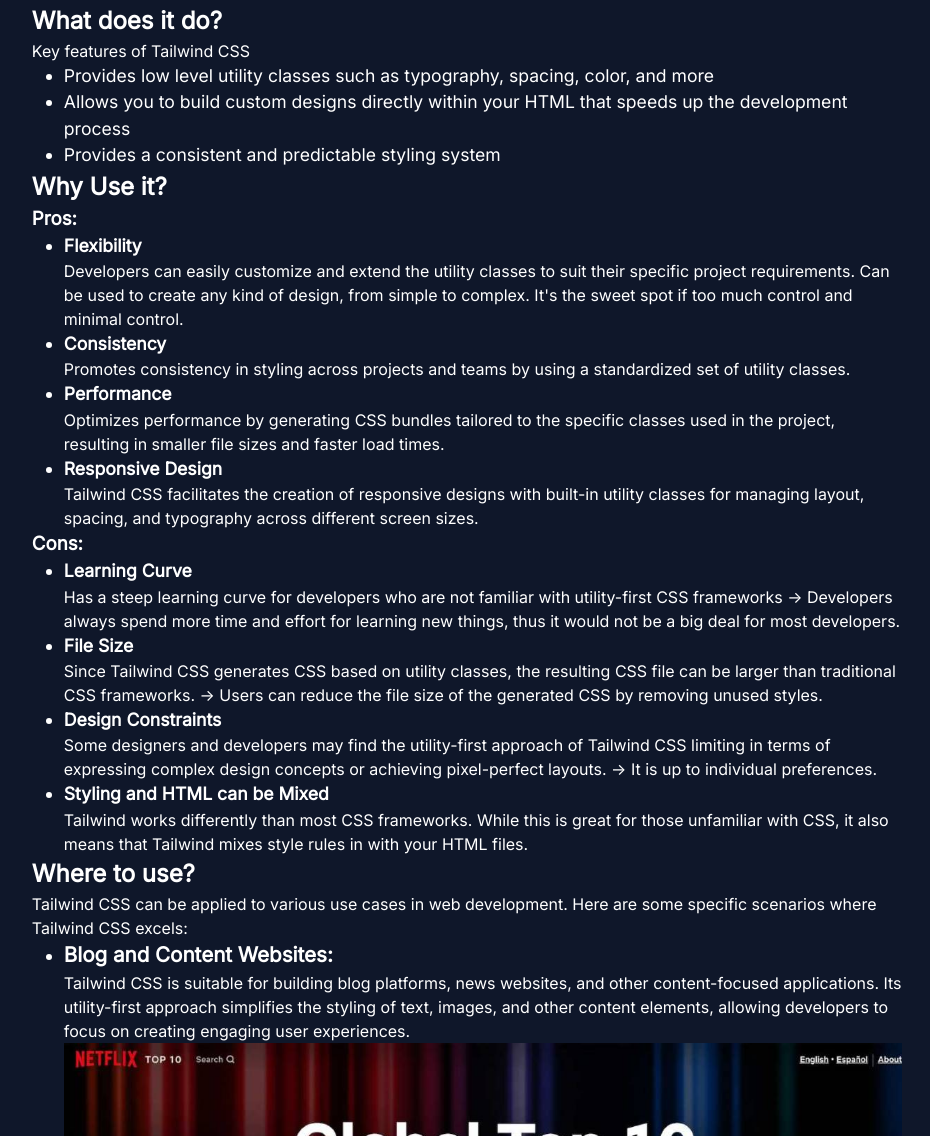
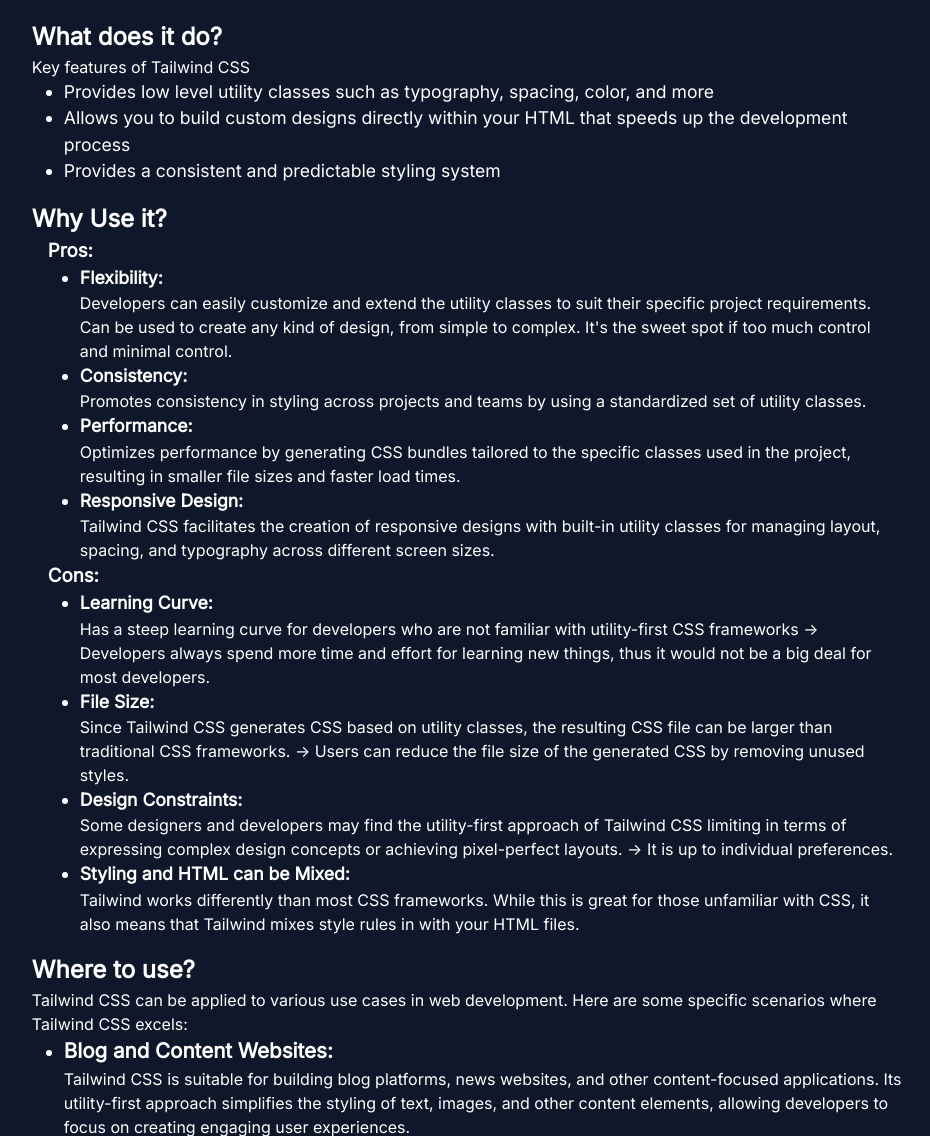
Before and after one commit to cchan395/group2, a plain HTML site: page index.html in a window 1280 px wide. Shown: the part 797-1933 px from the top of the page, without its empty margins (269-1199 px from the left). Drawn offline with Linux system fonts and the light colour scheme.

Commit message:
added 1rem padding left to all the articles

```diff
--- a/index.html
+++ b/index.html
@@ -98,19 +98,19 @@
                 <h3>Pros:</h3>
                 <ul class="ul-list">
                     <li>
-                        <h4>Flexibility</h4>
+                        <h4>Flexibility:</h4>
                         <p>Developers can easily customize and extend the utility classes to suit their specific project requirements. Can be used to create any kind of design, from simple to complex. It's the sweet spot if too much control and minimal control.</p>
                     </li>
                     <li>
-                        <h4>Consistency</h4>
+                        <h4>Consistency:</h4>
                         <p>Promotes consistency in styling across projects and teams by using a standardized set of utility classes.</p>
                     </li>
                     <li>
-                        <h4>Performance</h4>
+                        <h4>Performance:</h4>
                         <p>Optimizes performance by generating CSS bundles tailored to the specific classes used in the project, resulting in smaller file sizes and faster load times.</p>
                     </li>
                     <li>
-                        <h4>Responsive Design</h4>
+                        <h4>Responsive Design:</h4>
                         <p>Tailwind CSS facilitates the creation of responsive designs with built-in utility classes for managing layout, spacing, and typography across different screen sizes.</p>
                     </li>
                 </ul>
@@ -119,19 +119,19 @@
                 <h3>Cons:</h3>
                 <ul class="ul-list">
                     <li>
-                        <h4>Learning Curve </h4>
+                        <h4>Learning Curve:</h4>
                         <p>Has a steep learning curve for developers who are not familiar with utility-first CSS frameworks -> Developers always spend more time and effort for learning new things, thus it would not be a big deal for most developers.</p>
                     </li>
                     <li>
-                        <h4>File Size</h4>
+                        <h4>File Size:</h4>
                         <p>Since Tailwind CSS generates CSS based on utility classes, the resulting CSS file can be larger than traditional CSS frameworks. -> Users can reduce the file size of the generated CSS by removing unused styles.</p>
                     </li>
                     <li>
-                        <h4>Design Constraints</h4>
+                        <h4>Design Constraints:</h4>
                         <p>Some designers and developers may find the utility-first approach of Tailwind CSS limiting in terms of expressing complex design concepts or achieving pixel-perfect layouts. -> It is up to individual preferences.</p>
                     </li>
                     <li>
-                        <h4>Styling and HTML can be Mixed</h4>
+                        <h4>Styling and HTML can be Mixed:</h4>
                         <p>Tailwind works differently than most CSS frameworks. While this is great for those unfamiliar with CSS, it also means that Tailwind mixes style rules in with your HTML files.</p>
                     </li>
                 </ul>
--- a/styles/style.css
+++ b/styles/style.css
@@ -251,12 +251,22 @@
 }
 
 /* Main */
+.main {
+    display: flex;
+    flex-direction: column;
+    gap: 1rem;
+}
+
 .content-sections {
     margin: 0 auto;
     display: flex;
     flex-direction: column;
     padding: 6.0625rem 0 1rem 0;
     width: 80%;
+}
+
+.content-sections article{
+    padding-left: 1rem;
 }
 
 .ul-list li{
```
